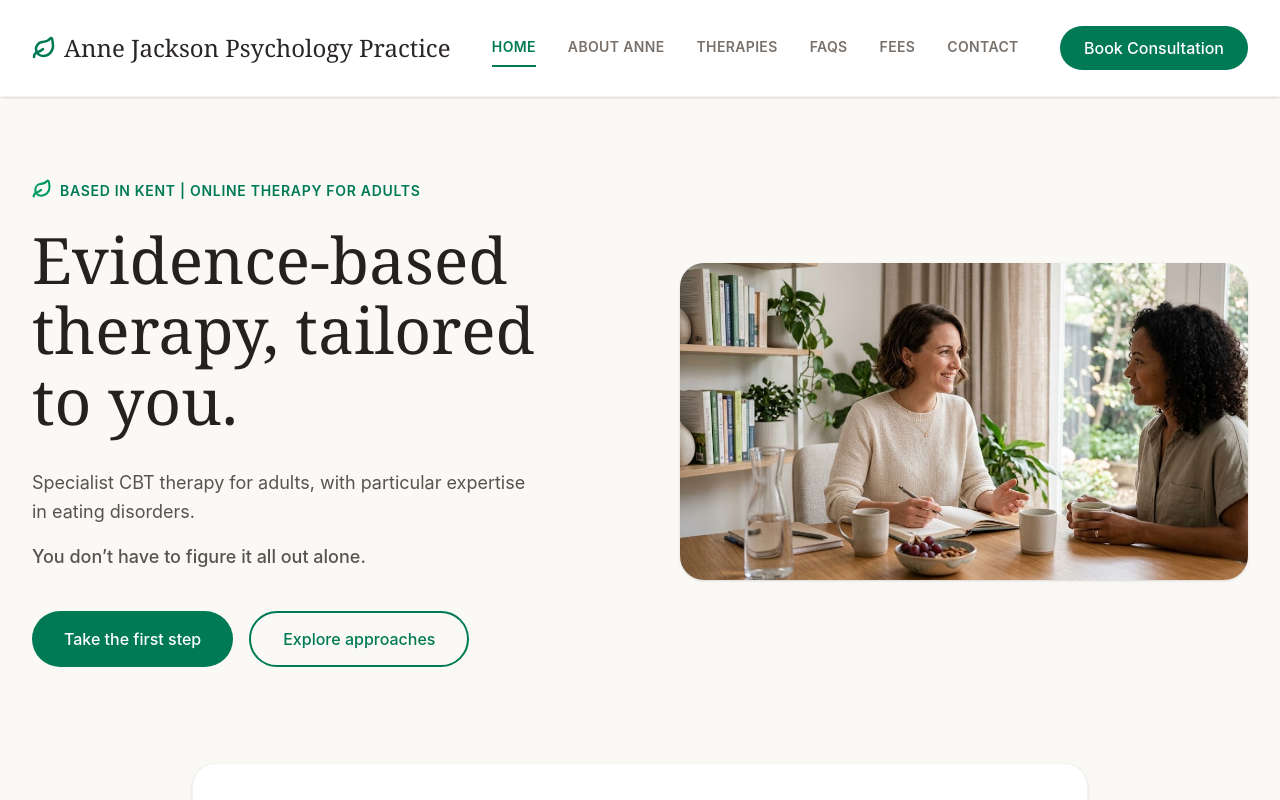
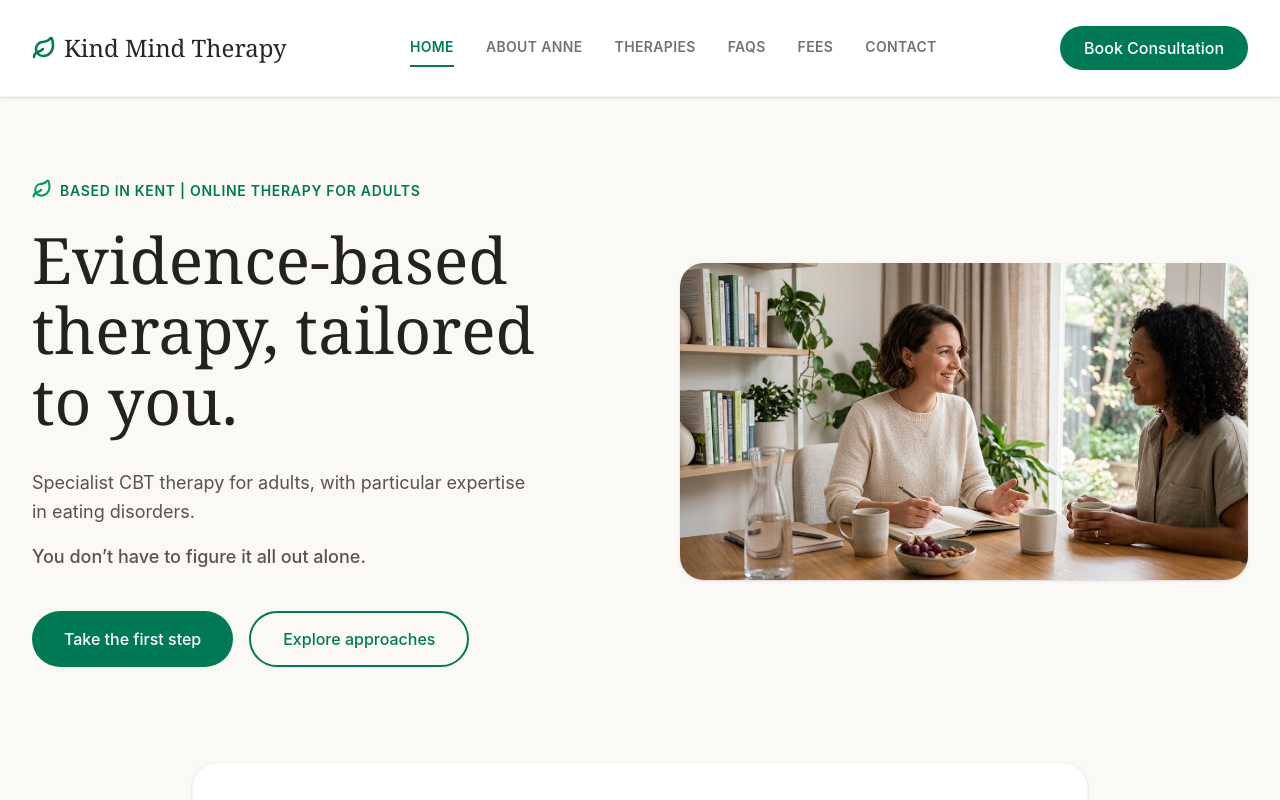
Before and after one commit to howlupfiend/Anne-Jackson-Psychology-Website, a React (Vite) app: page / in a window 1280 px wide. Shown: the top 800 px of the page. Built offline with nearby package versions, Linux system fonts and the light colour scheme.

Commit message:
feat: changed name of company

```diff
--- a/src/App.jsx
+++ b/src/App.jsx
@@ -12,7 +12,7 @@ export default function App() {
   const [isMobileMenuOpen, setIsMobileMenuOpen] = useState(false);
 
   // Define the company name for easy updates across the site
-  const companyName = "Anne Jackson Psychology Practice";
+  const companyName = "Kind Mind Therapy";
 
   const handleNavClick = (item) => {
     setCurrentPage(item);
@@ -54,11 +54,10 @@ export default function App() {
                 <button
                   key={item}
                   onClick={() => handleNavClick(item)}
-                  className={`text-sm font-semibold tracking-wide uppercase py-2 transition-colors ${
-                    currentPage === item
+                  className={`text-sm font-semibold tracking-wide uppercase py-2 transition-colors ${currentPage === item
                       ? 'text-emerald-700 border-b-2 border-emerald-700'
                       : 'text-stone-500 hover:text-stone-800 border-b-2 border-transparent'
-                  }`}
+                    }`}
                 >
                   {item}
                 </button>
```
